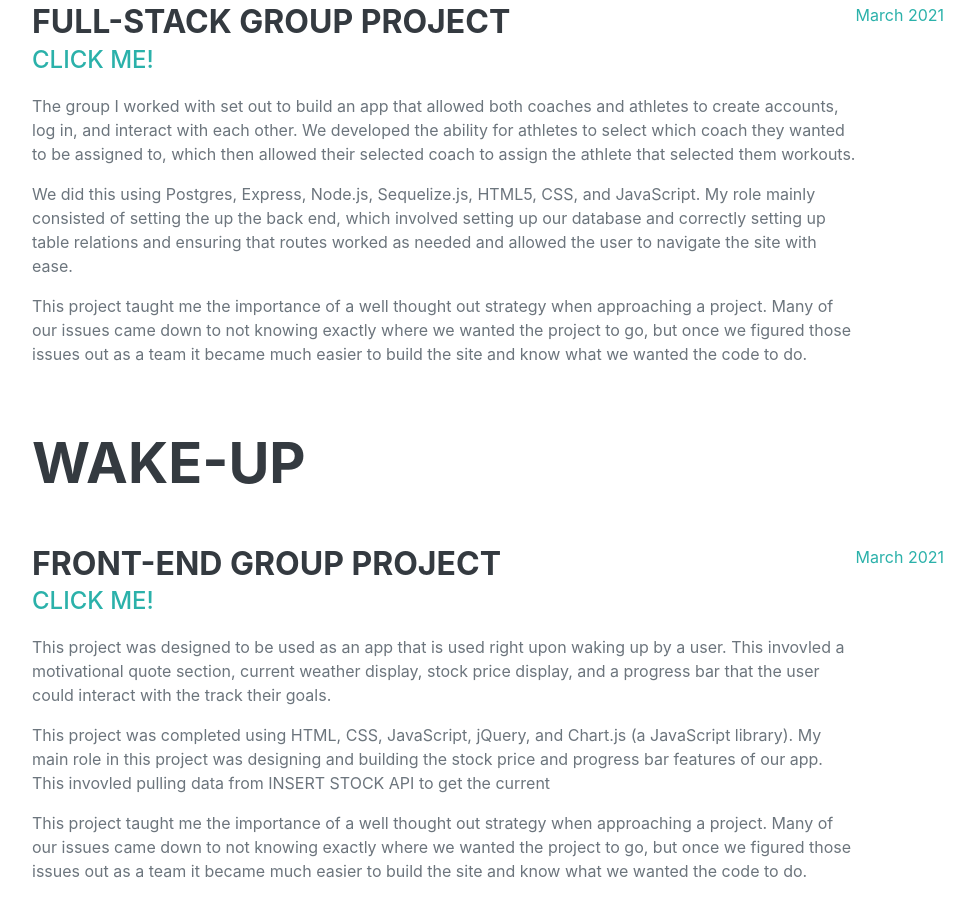
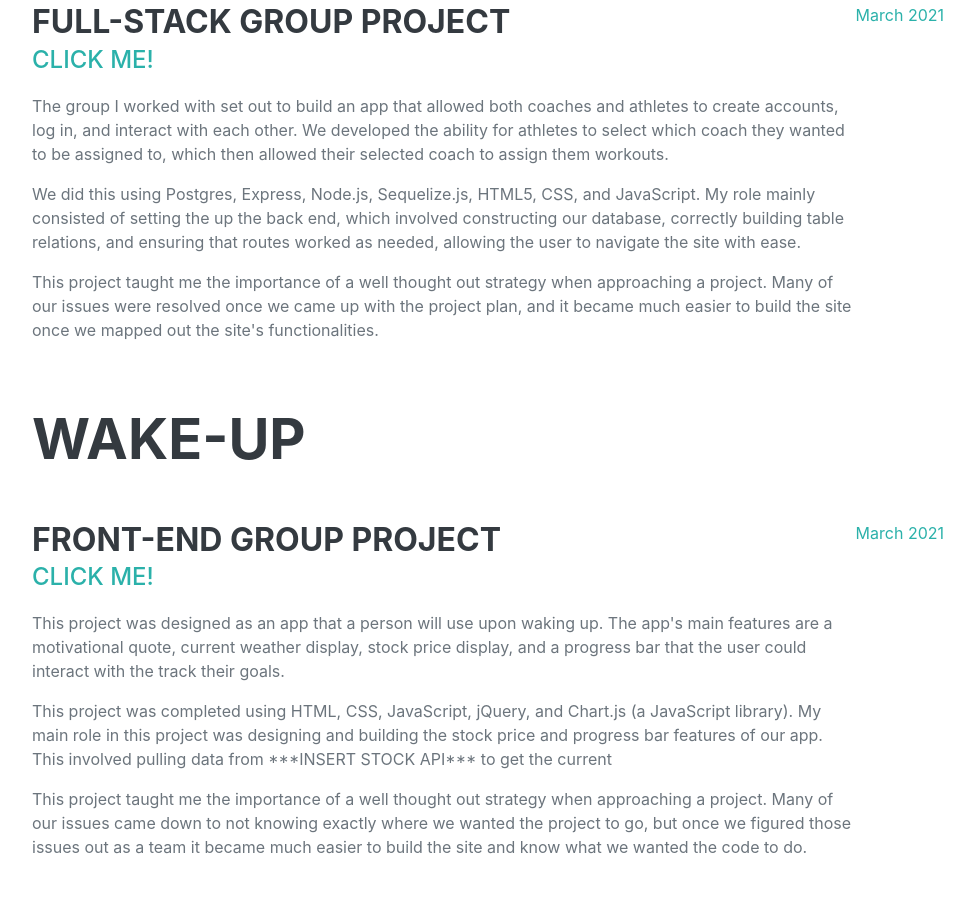
Before and after one commit to mcdayoub/personal-site, a plain HTML site: page index.html in a window 1280 px wide. Shown: the part 993-1895 px from the top of the page, without its empty margins (288-1262 px from the left). Drawn offline with nearby package versions, Linux system fonts and the light colour scheme; a web font is replaced by a local one.

Commit message:
spellcheck and phrasing

```diff
--- a/index.html
+++ b/index.html
@@ -47,7 +47,7 @@
                         <a href="tel:+2252416586">225-241-6586:  </a>
                         <a href="mailto:jrluecke95@gmail.com">jrluecke95@gmail.com</a>
                     </div>
-                    <p class="lead mb-5">I am a former CrossFit coach turned software developer with a passion to learn more about using code to create and develop solutions to problems that we encounter in every day life.</p>
+                    <p class="lead mb-5">I am a former CrossFit coach turned software developer with a passion to learn more about using code to create and develop solutions to problems that we encounter in everyday life.</p>
                     <div class="social-icons">
                         <a class="social-icon" href="https://www.linkedin.com/in/jake-luecke-a906b6180/" target="_blank"><i class="fab fa-linkedin-in"></i></a>
                         <a class="social-icon" href="https://github.com/jrluecke95?tab=repositories" target="_blank"><i class="fab fa-github"></i></a>
@@ -66,11 +66,11 @@
                             <div class="flex-grow-1">
                                 <h3 class="mb-0">Full-Stack Group Project</h3>
                                 <div class="subheading mb-3"><a href="https://healthieru.herokuapp.com" target="_blank">Click me!</a></div>
-                                <p>The group I worked with set out to build an app that allowed both coaches and athletes to create accounts, log in, and interact with each other. We developed the ability for athletes to select which coach they wanted to be assigned to, which then allowed their selected coach to assign the athlete that selected them workouts.</p>
+                                <p>The group I worked with set out to build an app that allowed both coaches and athletes to create accounts, log in, and interact with each other. We developed the ability for athletes to select which coach they wanted to be assigned to, which then allowed their selected coach to assign them workouts.</p>
 
-                                <p>We did this using Postgres, Express, Node.js, Sequelize.js, HTML5, CSS, and JavaScript. My role mainly consisted of setting the up the back end, which involved setting up our database and correctly setting up table relations and ensuring that routes worked as needed and allowed the user to navigate the site with ease.</p>
+                                <p>We did this using Postgres, Express, Node.js, Sequelize.js, HTML5, CSS, and JavaScript. My role mainly consisted of setting the up the back end, which involved constructing our database, correctly building table relations, and ensuring that routes worked as needed, allowing the user to navigate the site with ease.</p>
 
-                                <p>This project taught me the importance of a well thought out strategy when approaching a project. Many of our issues came down to not knowing exactly where we wanted the project to go, but once we figured those issues out as a team it became much easier to build the site and know what we wanted the code to do.
+                                <p>This project taught me the importance of a well thought out strategy when approaching a project. Many of our issues were resolved once we came up with the project plan, and it became much easier to build the site once we mapped out the site's functionalities.
                                 </p>
                             </div>
                             <div class="flex-shrink-0"><span class="text-primary">March 2021</span></div>
@@ -80,9 +80,9 @@
                                 <div class="flex-grow-1">
                                     <h3 class="mb-0">Front-End Group Project</h3>
                                     <div class="subheading mb-3"><a href="" target="_blank">Click me!</a></div>
-                                    <p>This project was designed to be used as an app that is used right upon waking up by a user. This invovled a motivational quote section, current weather display, stock price display, and a progress bar that the user could interact with the track their goals.</p>
+                                    <p>This project was designed as an app that a person will use upon waking up. The app's main features are a motivational quote, current weather display, stock price display, and a progress bar that the user could interact with the track their goals.</p>
 
-                                    <p>This project was completed using HTML, CSS, JavaScript, jQuery, and Chart.js (a JavaScript library). My main role in this project was designing and building the stock price and progress bar features of our app. This invovled pulling data from INSERT STOCK API to get the current </p>
+                                    <p>This project was completed using HTML, CSS, JavaScript, jQuery, and Chart.js (a JavaScript library). My main role in this project was designing and building the stock price and progress bar features of our app. This involved pulling data from ***INSERT STOCK API*** to get the current </p>
 
                                     <p>This project taught me the importance of a well thought out strategy when approaching a project. Many of our issues came down to not knowing exactly where we wanted the project to go, but once we figured those issues out as a team it became much easier to build the site and know what we wanted the code to do.
                                     </p>
@@ -182,9 +182,9 @@
                         my creative side in a relaxed and stress-free environment and getting to do it for others to enjoy makes it all the better.
                     </p>
                     <p class="mb-0">In order to balance out the food that I am always cooking, I try to stay physically active - whether it's working out
-                        in my home-gym or taking the dog for a walk, I'm alwyas trying to stay moving. I also try to read as much as I can - I alternate between
+                        in my home-gym or taking the dog for a walk, I'm always trying to stay moving. I also try to read as much as I can - I alternate between
                         books on coding and web devlopment and books from some of my favorite thinkers. I really enjoy hobbies that give me some purpose and help
-                        me feel like I am contributing to my own devleopment.
+                        me feel like I am contributing to my own development.
                     </p>
                 </div>
             </section>
```
